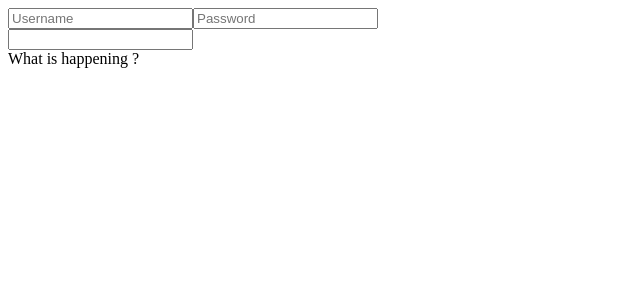
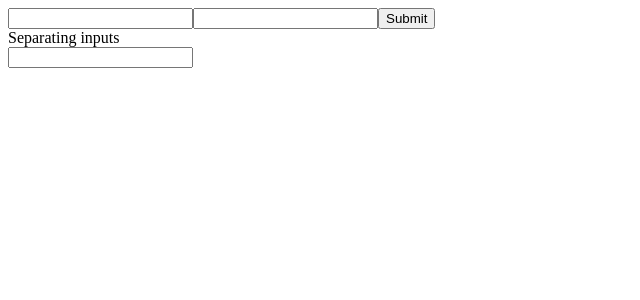
Before and after one commit to maxirama/superhero-challenge, a React (Create React App) app: page / in a window 1280 px wide. Shown: the top 300 px of the page, without its empty margins (0-640 px from the left). Built offline with nearby package versions, Linux system fonts and the light colour scheme.

Commit message:
Add Signup component

```diff
--- a/package.json
+++ b/package.json
@@ -14,7 +14,8 @@
     "react-dom": "^17.0.2",
     "react-scripts": "4.0.3",
     "styled-components": "^5.3.3",
-    "web-vitals": "^1.1.2"
+    "web-vitals": "^1.1.2",
+    "yup": "^0.32.11"
   },
   "scripts": {
     "start": "react-scripts start",
--- a/src/App.js
+++ b/src/App.js
@@ -1,9 +1,11 @@
 import React, { useState, useEffect } from "react";
 import axios from "axios";
 import { Formik } from "formik";
+import * as yup from "yup";
 import styled from "styled-components";
 import { useHeroSearcher } from "./hooks/useHeroes";
 import { FormControl } from "react-bootstrap";
+import Signup from "./components/Signup";
 // import { searchHeroesFromApi } from ".";
 
 //  TOKEN
@@ -16,7 +18,7 @@ function App() {
     return (
       <div>
         {hero.name}
-        <img src={hero.image?.url}></img>
+        <img src={hero.image.url}></img>
         {Object.entries(hero.powerstats).map((stat) => {
           const [key, value] = stat;
           return `${key.toUpperCase()} : ${value} `;
@@ -31,25 +33,14 @@ function App() {
 
   return (
     <>
-      <FormControl
-        placeholder="Username"
-        aria-label="Recipient's username"
-        aria-describedby="basic-addon2"
-      />
-      <FormControl
-        placeholder="Password"
-        aria-label="Recipient's username"
-        aria-describedby="basic-addon2"
-      />
-      <div></div>
+      <Signup />
+      <div>Separating inputs</div>
       <input type="text" value={value} onChange={handleChange}></input>
       <div>
-        {console.log(heroes)} What is happening{" "}
         {heroes &&
           heroes.map((hero) => {
             return buildHeroResult(hero);
           })}
-        {""}?{" "}
       </div>
     </>
   );
--- /dev/null
+++ b/src/components/Signup.js
@@ -0,0 +1,75 @@
+import React from "react";
+import { Formik, Form, Field, useFormik } from "formik";
+import * as Yup from "yup";
+import axios, { Axios } from "axios";
+
+/* Formik is a library that allows us to deal with forms in React. When dealing
+with forms in vanilla React there is three annoyances you have to deal with:
+-Getting data in and out of a form state.
+-Validating the error messages.
+-Handling form submissions.
+Formik put all this things togheter in a very very simple and less verbose way.
+*/
+
+/* Yup is a library that facilitates various validation tasks.
+
+*/
+
+const TOKEN_URL = "http://challenge-react.alkemy.org/";
+export default function Signup() {
+  const SignupSchema = Yup.object().shape({
+    email: Yup.string().email("Introduce a valid email").required("Required"),
+    password: Yup.string()
+      .min(4, "Password must be at least 4 characters long")
+      .max(12, "Password must not exceed 12 characters long")
+      .required("Required"),
+  });
+
+  const getToken = (credential) => {
+    return axios.post(TOKEN_URL, credential);
+  };
+
+  const saveToken = (request) => {
+    request
+      .then((response) => {
+        const { token } = response.data;
+        localStorage.setItem("superHeroToken", token);
+        console.log(localStorage);
+      })
+      .catch((error) => {
+        //  Add error managment.
+        console.log(error);
+      });
+  };
+
+  return (
+    <div>
+      <Formik
+        initialValues={{
+          email: "",
+          password: "",
+        }}
+        validationSchema={SignupSchema}
+        onSubmit={(values) => {
+          /*
+            Save the TOKEN in the local storage in this function.
+          */
+          saveToken(getToken(values));
+        }}
+        // Bind values to the HTML forms.
+      >
+        {({ errors, touched }) => (
+          <Form>
+            <Field name="email" />
+            {errors.email && touched.email ? <div>{errors.email}</div> : null}
+            <Field name="password" />
+            {errors.password && touched.password ? (
+              <div>{errors.password}</div>
+            ) : null}
+            <button type="submit">Submit</button>
+          </Form>
+        )}
+      </Formik>
+    </div>
+  );
+}
```
Also changed, not shown: 1 other file (tests, documents, lock files or other folders).
